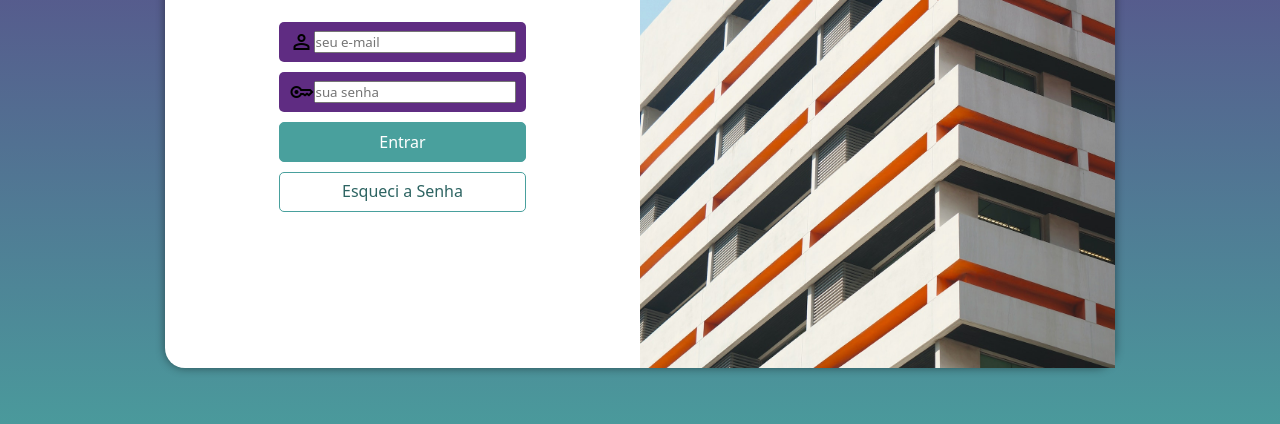
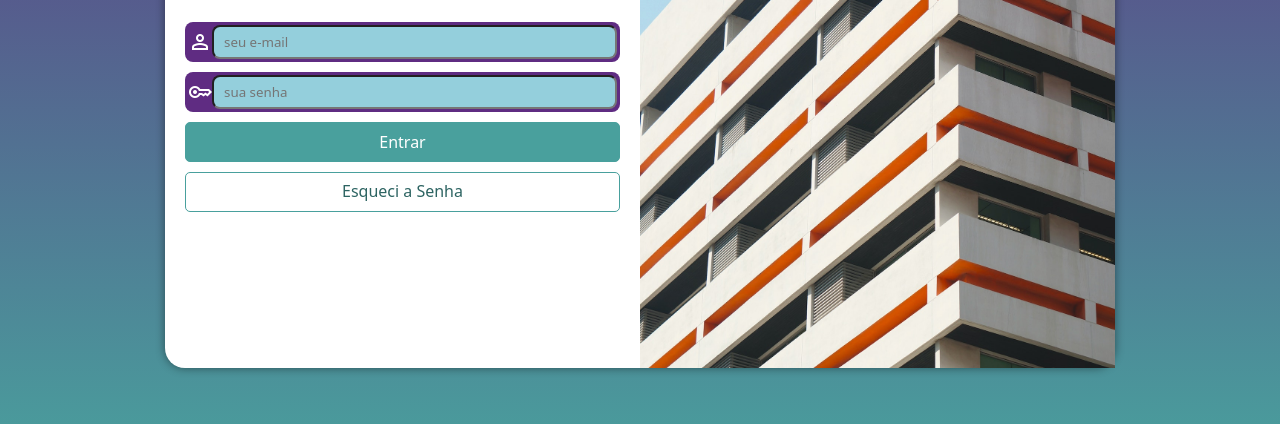
Before and after one commit to David-Santos94/html-css, a plain HTML site: page projetos/Login/index.html in a window 1280 px wide. Shown: the part 332-756 px from the top of the page. Drawn offline with nearby package versions, Linux system fonts and the light colour scheme.

Commit message:
Update login

```diff
--- a/projetos/Login/estilos/style.css
+++ b/projetos/Login/estilos/style.css
@@ -70,7 +70,7 @@ form {
     flex-direction: column;
     justify-content: center;
     align-items: center;
-
+    width: 100%;
     padding: 10px;
 }
 
@@ -83,9 +83,25 @@ form {
     width: 100%;
     height: 40px;
     margin: 5px 0;
-    border-radius: 5px;
-    padding: 10px;
+    border-radius: 8px;
+    padding: 0px 3px;
 
+}
+
+.campo > span {
+    color: white;
+}
+
+.campo > input {
+    background-color: #94cfdc;
+    height: 85%;
+    width: 100%;
+    border-radius: 8px;
+    padding-left: 10px;
+}
+
+.campo > input:focus-within {
+    background-color: white;
 }
 
 .campo > label {
```
